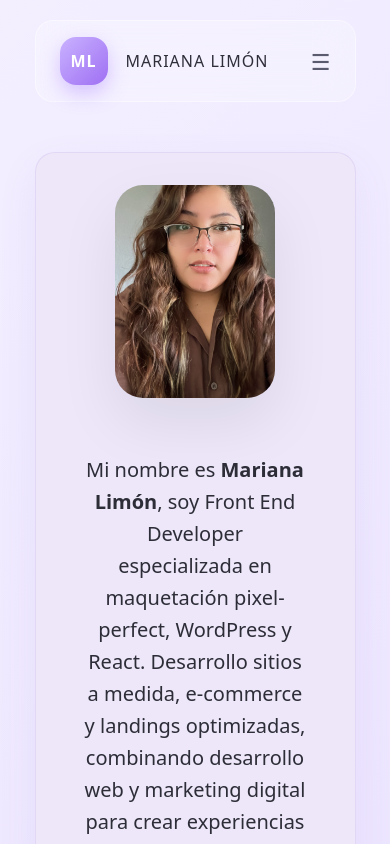
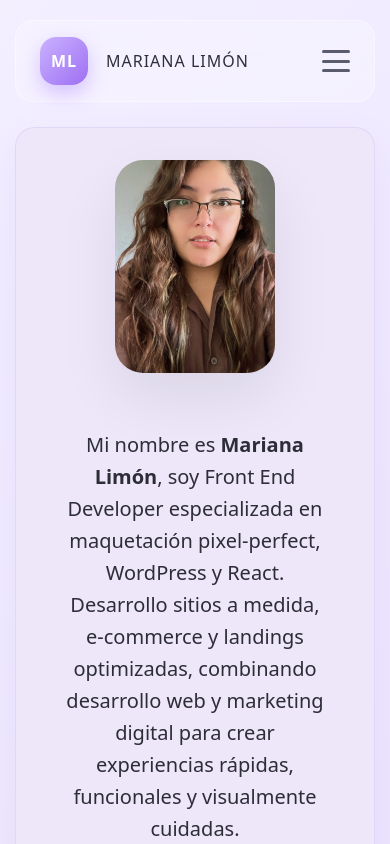
Before and after one commit to MarianaLimon/portafolio, a React (Vite) app: page / in a window 390 px wide. Shown: the top 844 px of the page. Built offline with nearby package versions, Linux system fonts and the light colour scheme.

Commit message:
menu responsivo ok

```diff
--- a/src/components/layout/Header.jsx
+++ b/src/components/layout/Header.jsx
@@ -1,11 +1,24 @@
-import { useState } from "react";
+import { useState, useEffect } from "react";
 import { Link, useNavigate, useLocation } from "react-router-dom";
-import { Mail } from "lucide-react";
+import { MessageCircle } from "lucide-react";
 
 export default function Header() {
   const [menuOpen, setMenuOpen] = useState(false);
   const navigate = useNavigate();
   const location = useLocation();
+
+  /* 🔥 Bloquea scroll + agrega clase cuando menú está abierto */
+  useEffect(() => {
+    if (menuOpen) {
+      document.body.classList.add("menu-open");
+    } else {
+      document.body.classList.remove("menu-open");
+    }
+
+    return () => {
+      document.body.classList.remove("menu-open");
+    };
+  }, [menuOpen]);
 
   const goToSection = (sectionId) => {
     if (location.pathname !== "/") {
@@ -22,9 +35,8 @@ export default function Header() {
     setMenuOpen(false);
   };
 
-  const isProjectsActive = location.pathname === "/proyectos";
-
   return (
+    <>
       <header className="header">
         <div className="header-left">
           <div className="logo-box">ML</div>
@@ -32,10 +44,13 @@ export default function Header() {
         </div>
 
         <nav className={`nav ${menuOpen ? "open" : ""}`}>
-
           <Link
             to="/"
-          className={location.pathname === "/" ? "nav-link active" : "nav-link"}
+            className={
+              location.pathname === "/"
+                ? "nav-link active"
+                : "nav-link"
+            }
             onClick={() => setMenuOpen(false)}
           >
             Home
@@ -44,38 +59,49 @@ export default function Header() {
           <Link
             to="/proyectos"
             className={`nav-link projects-link glowing ${
-            location.pathname === "/proyectos"
+              location.pathname.startsWith("/proyectos")
                 ? "active"
                 : ""
             }`}
+            onClick={() => setMenuOpen(false)}
           >
             Proyectos
           </Link>
 
-        <Link
-          to="/"
+          <button
             className="nav-link"
             onClick={() => goToSection("skills")}
           >
             Skills
-        </Link>
-
-        <button
-          className="contact-btn"
-          onClick={() => goToSection("contacto")}
-        >
-          <Mail size={16} strokeWidth={2} />
-          Contacto
           </button>
 
+          <a
+            href="https://wa.me/5215512345678"
+            target="_blank"
+            rel="noopener noreferrer"
+            className="contact-btn"
+            onClick={() => setMenuOpen(false)}
+          >
+            <MessageCircle size={16} strokeWidth={2} />
+            WhatsApp
+          </a>
         </nav>
 
         <div
-        className="hamburger"
-        onClick={() => setMenuOpen(!menuOpen)}
+          className={`hamburger ${menuOpen ? "open" : ""}`}
+          onClick={() => setMenuOpen((prev) => !prev)}
         >
-        ☰
+          <span></span>
+          <span></span>
+          <span></span>
         </div>
       </header>
+
+      {/* Overlay opcional */}
+      <div
+        className={`menu-overlay ${menuOpen ? "active" : ""}`}
+        onClick={() => setMenuOpen(false)}
+      />
+    </>
   );
 }
--- a/src/css/globals.css
+++ b/src/css/globals.css
@@ -20,3 +20,7 @@ body {
     #d9c9ff 100%
   );
 }
+
+body.menu-open {
+  overflow: hidden;
+}
--- a/src/css/header.css
+++ b/src/css/header.css
@@ -20,6 +20,9 @@
   border: 1px solid rgba(255, 255, 255, 0.4);
 
   margin-bottom: 50px;
+
+  position: relative;
+  z-index: 10;
 }
 
 /* ===============================
@@ -57,7 +60,7 @@
 }
 
 /* ===============================
-   NAVIGATION
+   NAVIGATION DESKTOP
 ================================= */
 
 .nav {
@@ -66,7 +69,9 @@
   gap: 36px;
 }
 
-/* Base link */
+/* ===============================
+   NAV LINKS
+================================= */
 
 .nav-link {
   text-decoration: none;
@@ -78,15 +83,12 @@
   border: none;
   cursor: pointer;
   padding-bottom: 6px;
+  font-size: 17px;
 }
-
-/* Hover (solo leve cambio) */
 
 .nav-link:hover {
   color: #2f2f3a;
 }
-
-/* Línea animada base */
 
 .nav-link::after {
   content: "";
@@ -104,42 +106,31 @@
   transition: width 0.35s cubic-bezier(0.22, 1, 0.36, 1);
 }
 
-/* Línea visible cuando está activo */
-
 .nav-link.active::after {
   width: 100%;
 }
-
-/* También animación al hover */
 
 .nav-link:hover::after {
   width: 100%;
 }
 
 /* ===============================
-   PROYECTOS GLOW SUAVE
+   PROYECTOS GLOW
 ================================= */
 
 .projects-link.glowing {
+  color: #8f5df6;
   animation: subtleGlow 2.8s ease-in-out infinite;
 }
 
-.projects-link.glowing {
-  color: #8f5df6;
-}
-
 @keyframes subtleGlow {
-  0% {
-    text-shadow: 0 0 0px rgba(143, 93, 246, 0);
-  }
+  0% { text-shadow: 0 0 0px rgba(143, 93, 246, 0); }
   50% {
     text-shadow:
       0 0 6px rgba(143, 93, 246, 0.6),
       0 0 12px rgba(143, 93, 246, 0.35);
   }
-  100% {
-    text-shadow: 0 0 0px rgba(143, 93, 246, 0);
-  }
+  100% { text-shadow: 0 0 0px rgba(143, 93, 246, 0); }
 }
 
 /* ===============================
@@ -155,14 +146,20 @@
   border-radius: 12px;
 
   border: 1px solid rgba(255, 255, 255, 0.6);
-  background: rgba(255, 255, 255, 0.3);
-  backdrop-filter: blur(10px);
+  background: linear-gradient(135deg, #a98bff, #8f5df6);;
 
   font-weight: 500;
-  color: #3a3a4a;
+  color: #ffffff;
 
   cursor: pointer;
   transition: all 0.25s ease;
+
+  text-decoration: none;
+}
+
+.contact-btn::after {
+  display: none !important;
+  content: none;
 }
 
 .contact-btn:hover {
@@ -182,23 +179,103 @@
 
 .hamburger {
   display: none;
-  font-size: 22px;
-  color: #5b5b70;
+  width: 28px;
+  height: 22px;
+  flex-direction: column;
+  justify-content: space-between;
   cursor: pointer;
+  position: relative;
+  z-index: 1001;
+}
+
+.hamburger span {
+  height: 3px;
+  width: 100%;
+  background: #5b5b70;
+  border-radius: 3px;
+  transition: all 0.3s ease;
+}
+
+.hamburger.open span:nth-child(1) {
+  transform: rotate(45deg) translate(5px, 6px);
+}
+
+.hamburger.open span:nth-child(2) {
+  opacity: 0;
+}
+
+.hamburger.open span:nth-child(3) {
+  transform: rotate(-45deg) translate(5px, -6px);
 }
 
 /* ===============================
-   RESPONSIVE
+   MOBILE FULLSCREEN MENU
 ================================= */
-
 @media (max-width: 768px) {
 
+  .header{
+    margin-bottom: 25px;
+  }
+
+  body.menu-open {
+    overflow: hidden;
+  }
+
+  body.menu-open .header {
+  border-radius: 0;
+  background: transparent;
+  backdrop-filter: none;
+  -webkit-backdrop-filter: none;
+  border: none;
+}
+
   .nav {
-    display: none;
+    position: fixed;
+    inset: 0;
+
+    background: linear-gradient(135deg, #c9b2ff, #9f6ff3);;
+
+    display: flex;
+    flex-direction: column;
+    justify-content: center;
+    align-items: center;
+    gap: 40px;
+
+    opacity: 0;
+    pointer-events: none;
+
+    transition: opacity 0.3s ease;
+
+    z-index: 9999;
+  }
+
+  .nav.open {
+    opacity: 1;
+    pointer-events: auto;
+  }
+
+
+  .nav-link {
+    font-size: 20px;
+    color: #fff;
   }
 
   .hamburger {
-    display: block;
+    display: flex;
+    z-index: 10000;
   }
 
+  .hamburger.open {
+    position: fixed;
+    top: 3rem;
+    right: 2rem;
+    z-index: 10001;
+  }
+
+  .contact-btn{
+    background: linear-gradient(135deg, #a98bff, #8f5df6);
+    color: white;
+    border: none;
+    box-shadow: 0 10px 25px rgba(255, 255, 255, 0.35);
+  }
 }
--- a/src/css/layout.css
+++ b/src/css/layout.css
@@ -7,7 +7,7 @@
 
 @media (max-width: 1000px) {
   .layout {
-    width: 90%;
+    width: 100%;
     padding: 20px 15px 60px;
   }
 }
--- a/src/css/main-content.css
+++ b/src/css/main-content.css
@@ -8,7 +8,6 @@
   width: 100%;
   margin-left: auto;
   margin-right: auto;
-  padding: 0 20px; /* respiración lateral */
 }
 
 
```
Lines whose indentation alone changed are shown as unchanged.
